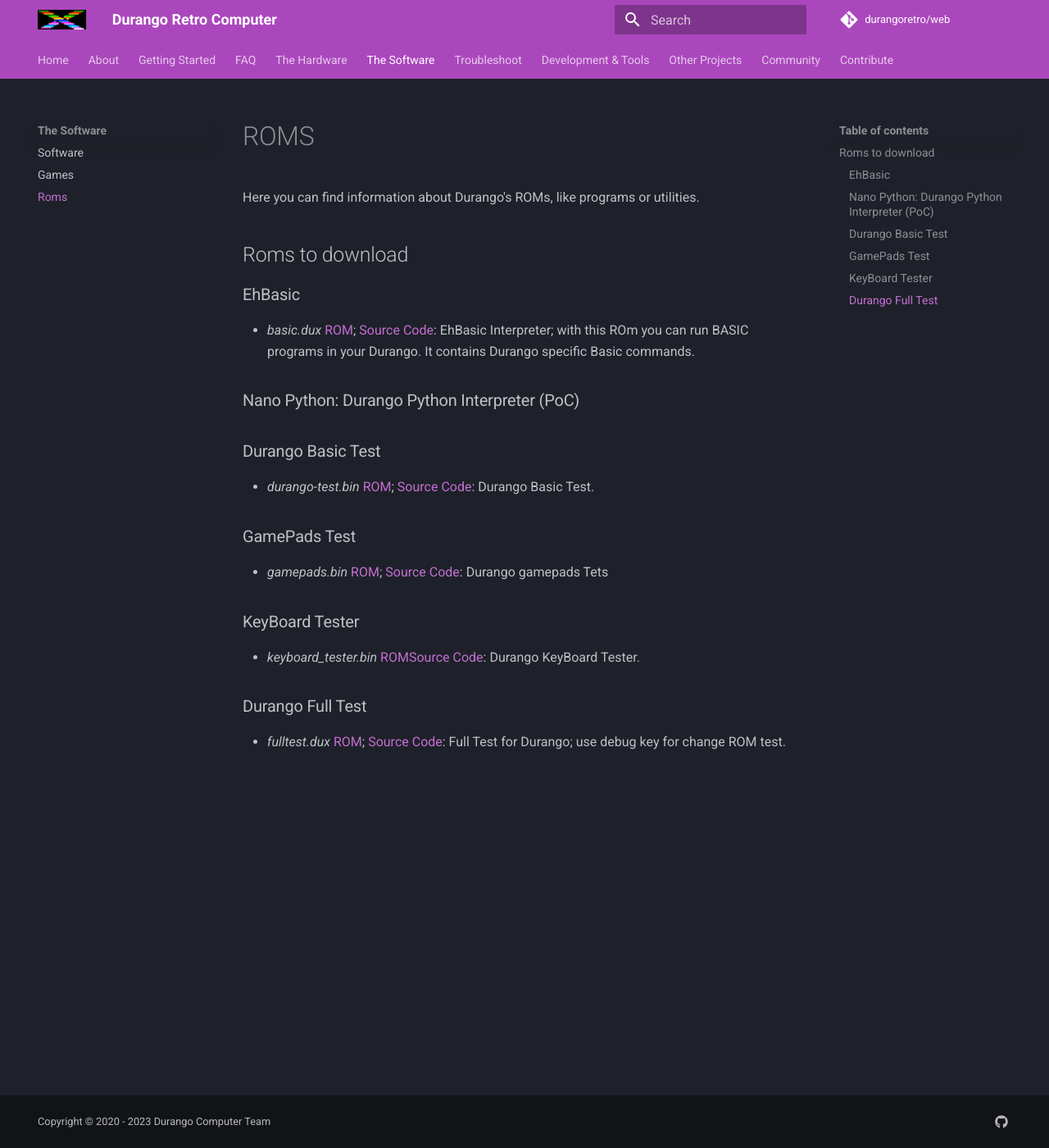
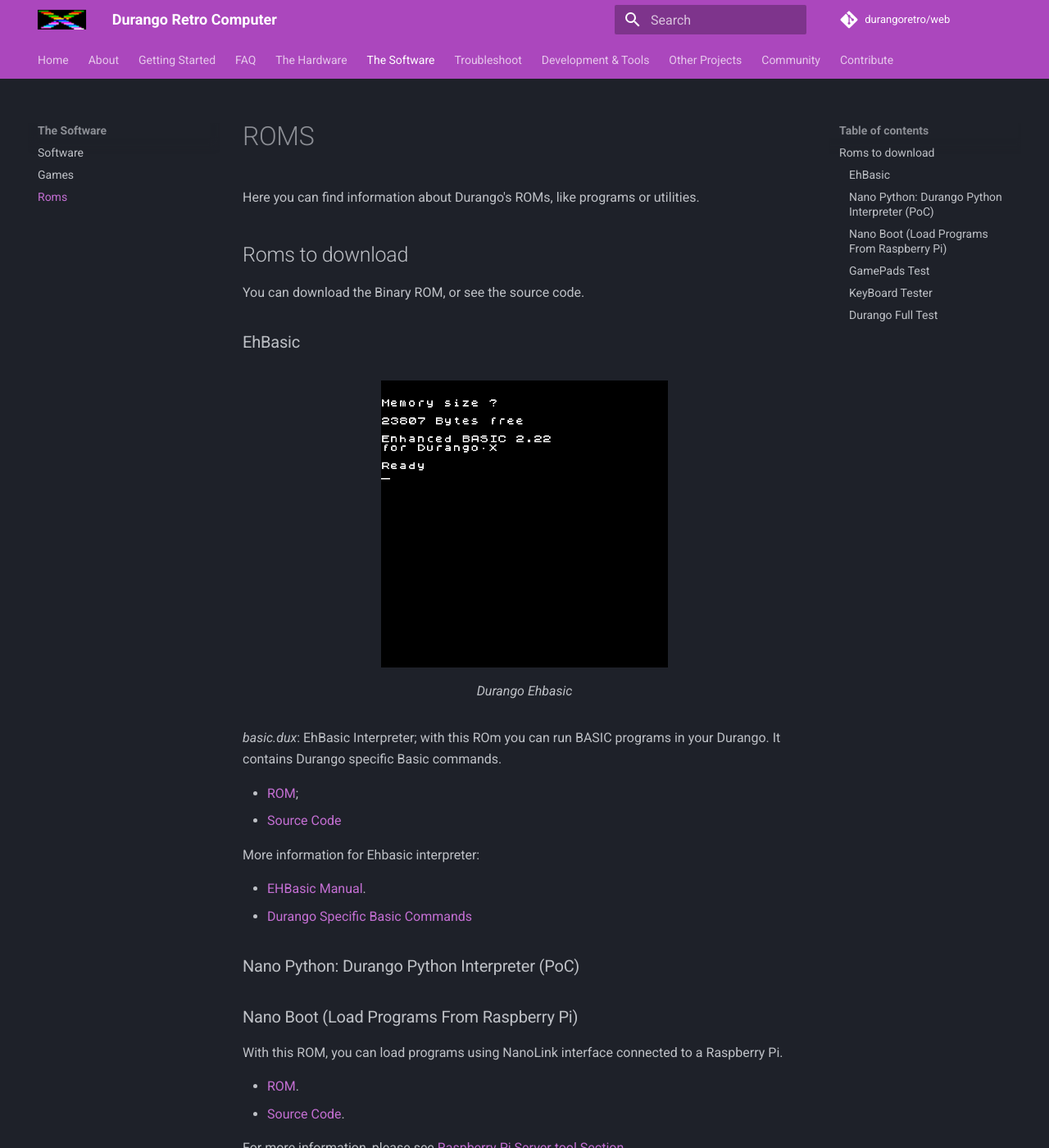
Before and after one commit to durangoretro/web, an MkDocs documentation site: the page built from docs/software/roms.md, in a window 1280 px wide and 1400 px high. Shown: the whole window at 82% size. Built offline with MkDocs 1.6.1 and Material for MkDocs 9.7.7, drawn with Linux system fonts in a browser that asks for light colours; comment, search, counter and statistics services are not loaded; some of the changed text lies outside the part shown.

Commit message:
updating tools, roms and games section

```diff
--- a/docs/software/roms.md
+++ b/docs/software/roms.md
@@ -4,21 +4,73 @@
 
 ## Roms to download
 
+You can download the Binary ROM, or see the source code.
+
 ### EhBasic
 
-* _basic.dux_ [ROM](../assets/bin/basic.dux); [Source Code](): EhBasic Interpreter; with this ROm you can run BASIC programs in your Durango. It contains Durango specific Basic commands.
+<figure markdown>
+![Durango EhBasic](../assets/img/basicdur.png)
+<figcaption>Durango Ehbasic</figcaption>
+</figure>
+
+_basic.dux_: EhBasic Interpreter; with this ROm you can run BASIC programs in your Durango. It contains Durango specific Basic commands.
+
+
+* [ROM](../assets/bin/basicgr.dux);
+* [Source Code]()
+
+More information for Ehbasic interpreter:
+
+* [EHBasic Manual](http://retro.hansotten.nl/uploads/leedavison/Enhanced_6502_BASIC_reference_manual.pdf).
+* [Durango Specific Basic Commands](ehbasic.md)
+
 
 ### Nano Python: Durango Python Interpreter (PoC)
 
-### Durango Basic Test
-* _durango-test.bin_ [ROM](../assets/bin/durango-test.bin); [Source Code](): Durango Basic Test.
+### Nano Boot (Load Programs From Raspberry Pi)
+
+With this ROM, you can load programs using NanoLink interface connected to a Raspberry Pi.
+
+* [ROM](../assets/bin/nanoboot.dux).
+* [Source Code](https://github.com/zuiko21/minimOS/blob/master/forge/nanoboot/cargador.s).
+
+For more information, please see [Raspberry Pi Server tool Section](http://localhost:8000/tools/tools/#raspberry-pi-durango-servernano-boot).
 
 ### GamePads Test
 
-* _gamepads.bin_ [ROM](../assets/bin/gamepads.bin); [Source Code](https://github.com/durangoretro/durango_demos/blob/main/gamepads.s): Durango gamepads Tets
+<figure markdown>
+![Durango EhBasic](../assets/img/gamepads.png)
+<figcaption>Durango Gamepads Test</figcaption>
+</figure>
+
+* _gamepads.bin_ : Durango Gamepad Testing; Press Gamepads buttons to check that is working.
+
+* [ROM](../assets/bin/gamepads.bin).
+* [Source Code](https://github.com/durangoretro/durango_demos/blob/main/gamepads.s).
 
 ### KeyBoard Tester
-* _keyboard_tester.bin_ [ROM](../assets/bin/keyboard_tester.bin)[Source Code](https://github.com/durangoretro/durango_demos/blob/main/keyboard_tester.c): Durango KeyBoard Tester.
+
+
+<figure markdown>
+![Durango EhBasic](../assets/img/keyboard_test.png)
+<figcaption>Durango KeyBoard Test</figcaption>
+</figure>
+
+* _keyboard_tester.bin_ : Durango KeyBoard Tester. Press keyboard buttons to check that is working properly. This test is compatible with Keyboard and gamepad interface.
+
+* [ROM](../assets/bin/keyboard_tester.bin).
+* [Source Code](https://github.com/durangoretro/durango_demos/blob/main/keyboard_tester.c).
 
 ### Durango Full Test
-* _fulltest.dux_ [ROM](../assets/bin/fulltest.dux); [Source Code](): Full Test for Durango; use debug key for change ROM test.
+
+<figure markdown>
+![Durango EhBasic](../assets/img/fulltest.png)
+<figcaption>Durango Full Test</figcaption>
+</figure>
+
+* _fulltest.dux_ : Full Test for Durango; use NMI (F2 on perdita) key for change ROM test.
+
+* [ROM](../assets/bin/fulltest.dux).
+* [Source Code]().
+
+For more information about Full test, please check [Full test documentation Page](fulltest.md).
```
Also changed, not shown: docs/software/games.md (+24 -2 lines), docs/tools/tools.md (+8 -0 lines), docs/assets/img/basicdur.png (added), docs/assets/img/fulltest.png (added), docs/assets/img/gamepads.png (added), docs/assets/img/keyboard_test.png (added), docs/software/ehbasic.md (added), docs/software/fulltest.md (added), 4 other files.
